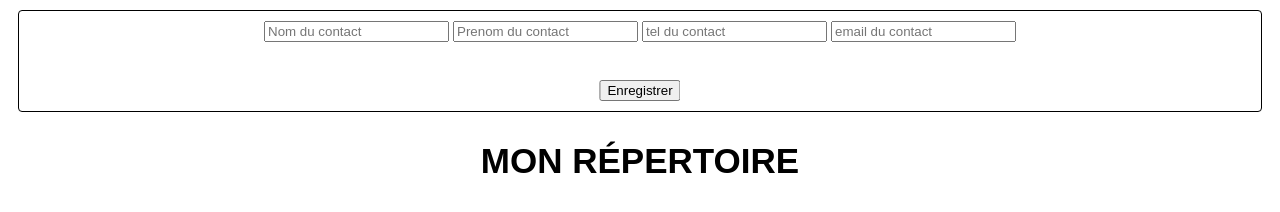
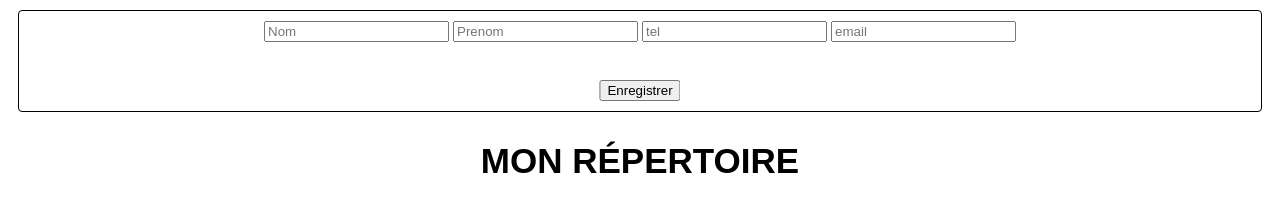
Before and after one commit to najat-Filali/repertoireContact, a plain HTML site: page index.html in a window 1280 px wide. Drawn offline with Linux system fonts and the light colour scheme.

Commit message:
nouvel exemple

```diff
--- a/index.html
+++ b/index.html
@@ -9,25 +9,22 @@
 </head>
 
 <body>
-<div id="form-add-contact">
-    <form action="#" method="GET" id="fac" name="fac"> </form>
 
-        <input form="fac" type="text" name="lastName" placeholder="Nom du contact">
-        <input form="fac" type="text" name="firstName"placeholder="Prenom du contact">
-        <input form="fac" type="tel" name="phone"placeholder="tel du contact">
-        <input form="fac" type="email" name="email"placeholder="email du contact">
-        <button form="fac" type="submit">Enregistrer</button>
+    <div id="form-add-contact">
+        <form action="#" method="GET" id="fac" name="fac">
+        </form>
 
-</div>
+            <input form="fac" type="text" name="lastName" placeholder="Nom ">
+            <input form="fac" type="text" name="firstName"placeholder="Prenom ">
+            <input form="fac" type="tel" name="phone"placeholder="tel ">
+            <input form="fac" type="email" name="email"placeholder="email ">
+            <button form="fac" type="submit">Enregistrer</button>
 
+    </div>
 
-<article id="rep">
-    <h1>Mon répertoire</h1>
-
-</article>
-
-
-
+    <article id="rep">
+        <h1>Mon répertoire</h1>
+    </article>
 
     <script src="./index.js"></script>
 </body>
```
Also changed, not shown: index.js (+15 -2 lines).
